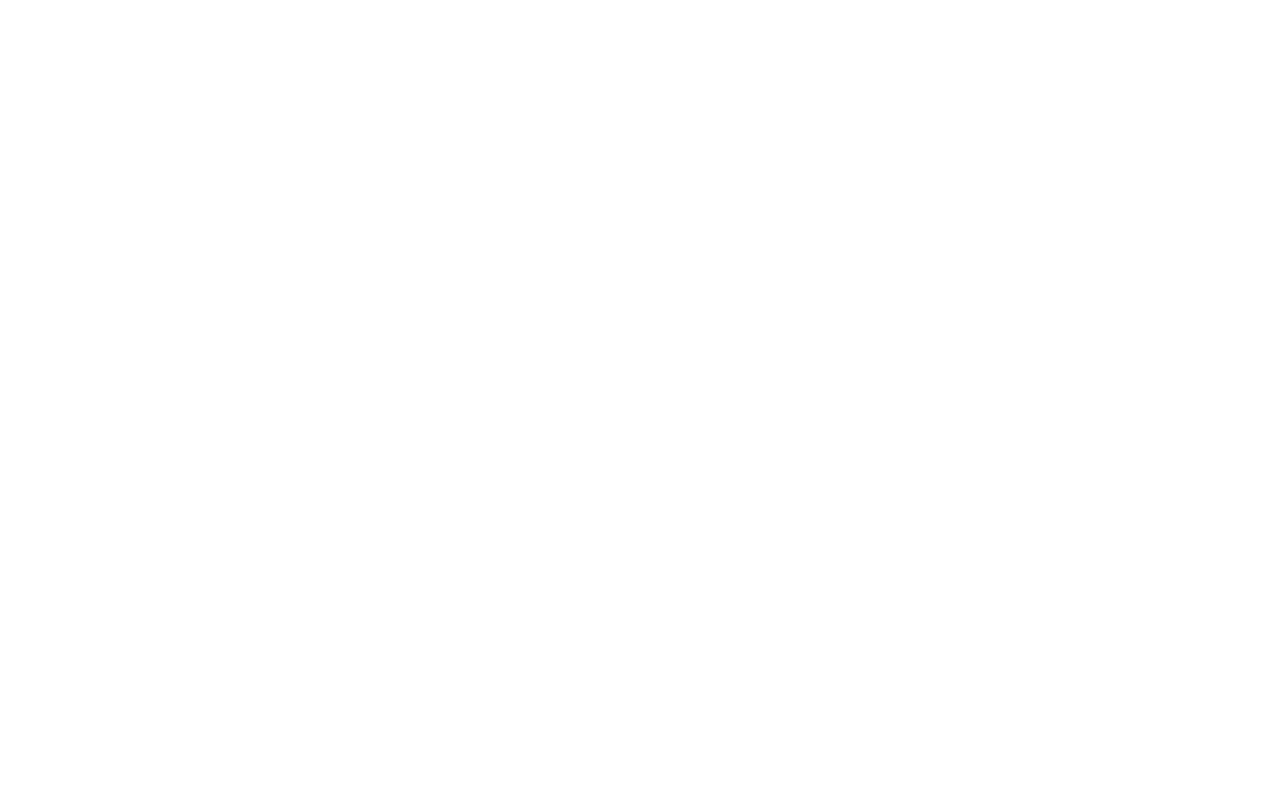
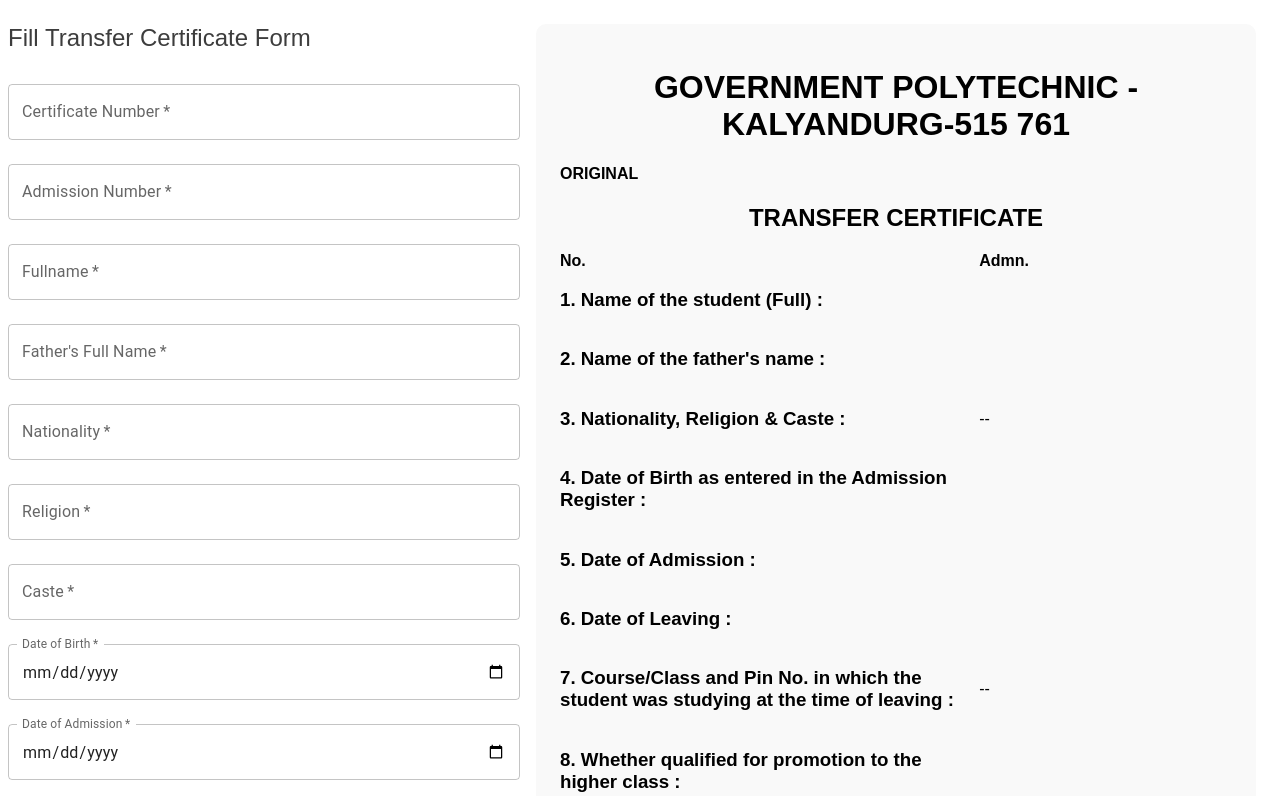
Before and after one commit to Rafiya1207/TC-Generator, a React (Vite) app in the folder frontend/: page /create in a window 1280 px wide. Before the commit this address had no page. Shown: the top 796 px of the page. Built offline with nearby package versions, Linux system fonts and the light colour scheme.

Commit message:
Adjust layout for Live preview update styles in App.css and MaterialTextField

```diff
--- a/frontend/src/App.css
+++ b/frontend/src/App.css
@@ -5,7 +5,7 @@
 .tc-form{
 	display: flex;
 	flex-direction: column;
-	width: 60vw;
+	width: 50vw;
 	margin: 0 auto;
 }
 
@@ -33,8 +33,8 @@
 
 .preview-document {
 	background-color: #f9f9f9;
-	padding: 2rem;
-	margin: 2rem 5rem;
+	padding: 1.5rem;
+	margin: 1rem;
 	border-radius: 10px;
 }
 
--- a/frontend/src/App.jsx
+++ b/frontend/src/App.jsx
@@ -1,9 +1,10 @@
 import React from 'react';
-import TCForm from './components/TCForm';
-import Preview from './components/Preview';
+import TCForm from './components/Generate TC/TCForm.jsx';
+import Preview from './components/Generate TC/Preview.jsx';
 import { Routes, Route, useNavigate } from 'react-router-dom';
 import { UserDataProvider } from './context/UserDataContext.jsx';
 import CredentialsForm from './components/CredentialsForm';
+import CreateTC from './components/Generate TC/CreateTC.jsx';
 
 function App() {
 	const navigate = useNavigate();
@@ -12,6 +13,7 @@
 		<UserDataProvider>
 			<Routes>
 				<Route path='/' element={<TCForm navigate={navigate} />}  />
+				<Route path='/create' element={<CreateTC />}  />
 				<Route path='/preview' element={<Preview />} />
 				<Route path='/credentials' element={<CredentialsForm navigate={navigate} />} />
 			</Routes>
--- /dev/null
+++ b/frontend/src/components/Generate TC/CreateTC.jsx
@@ -0,0 +1,12 @@
+import PreviewTC from './PreviewTC';
+import TCForm from './TCForm.jsx';
+const CreateTC = () => {
+	return (
+		<div style={{display: 'flex'}}>
+			<TCForm/>
+			<PreviewTC/>
+		</div>
+	);
+};
+
+export default CreateTC
--- a/frontend/src/components/Material Form Elements/MaterialTextField.jsx
+++ b/frontend/src/components/Material Form Elements/MaterialTextField.jsx
@@ -7,7 +7,7 @@
 			name={name}
 			value={value}
 			margin="normal"
-			sx={{ width: "600px" }}
+			sx={{ width: "40vw" }}
 			required
 			onChange={addUserData}
 			InputLabelProps={inputLabelProps}
```
